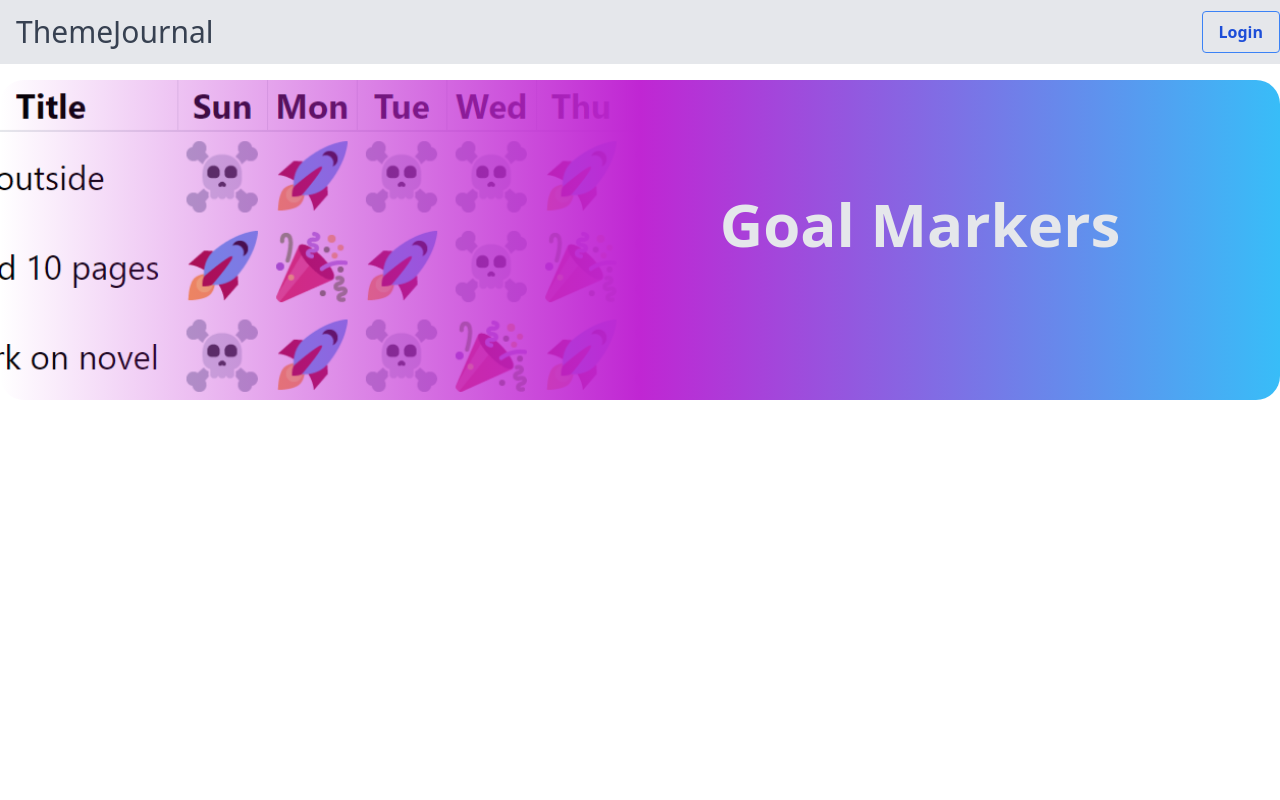
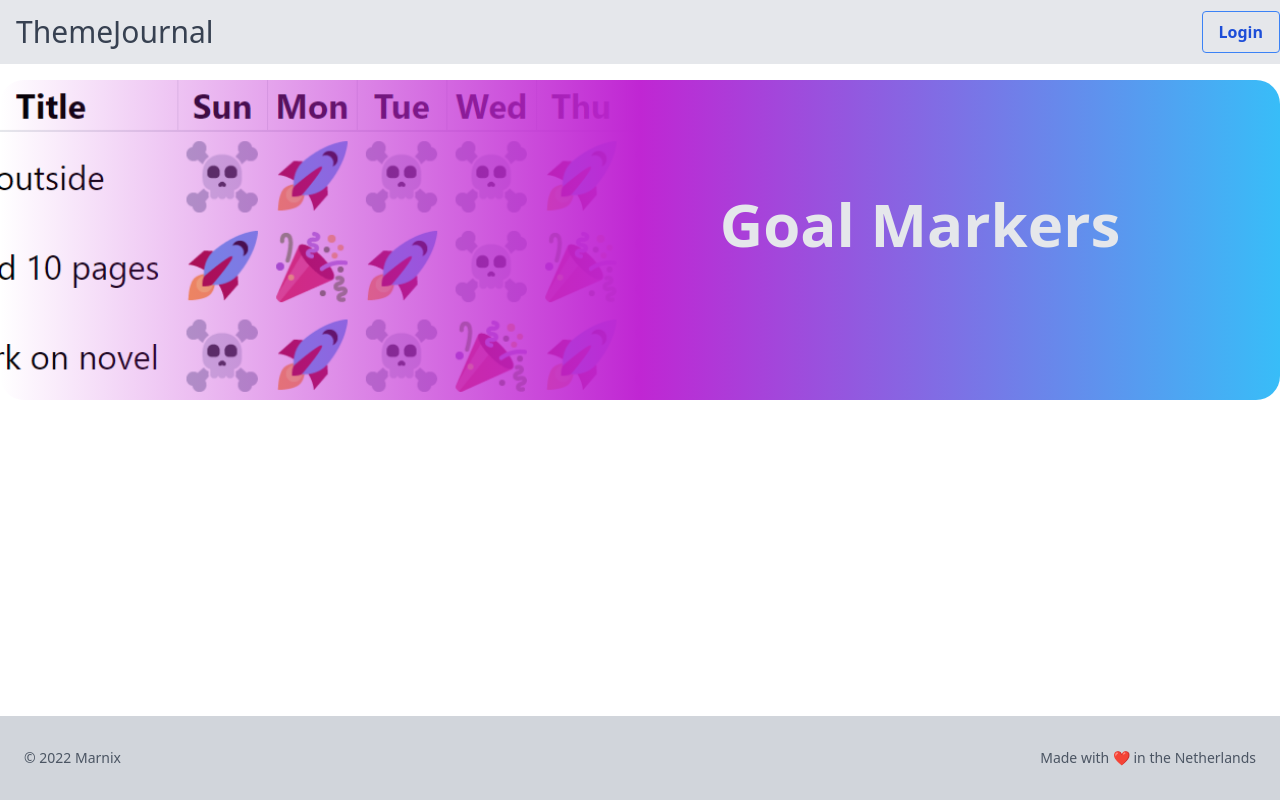
Before and after one commit to SophiaH67/theme-journal, a Next.js app: page / in a window 1280 px wide. Built offline with nearby package versions, Linux system fonts and the light colour scheme; no server answers.

Commit message:
feat: footer

```diff
--- /dev/null
+++ b/components/home/Footer.tsx
@@ -0,0 +1,22 @@
+export default function Footer() {
+  return (
+    <div className="flex w-full items-center justify-between bg-gray-300 px-4 py-4 md:px-6 md:py-8">
+      <p className="text-sm text-gray-600">
+        © {new Date().getFullYear()}{" "}
+        <a
+          className="text-gray-600 hover:text-gray-700"
+          href="https://github.com/marnixah"
+        >
+          Marnix
+        </a>
+      </p>
+      <p className="text-sm text-gray-600">
+        Made with{" "}
+        <span role="img" aria-label="heart">
+          ❤️
+        </span>{" "}
+        in the Netherlands
+      </p>
+    </div>
+  );
+}
--- a/pages/_app.tsx
+++ b/pages/_app.tsx
@@ -2,13 +2,19 @@ import "../styles/globals.css";
 import type { AppProps } from "next/app";
 import Nav from "../components/nav/Nav";
 import ReactModal from "react-modal";
+import Footer from "../components/home/Footer";
 
 function MyApp({ Component, pageProps }: AppProps) {
   ReactModal.setAppElement("#__next");
   return (
     <div className="min-w-screen min-h-screen">
-      <Nav />
-      <Component {...pageProps} />
+      <div className="flex min-h-screen flex-col justify-between">
+        <div>
+          <Nav />
+          <Component {...pageProps} />
+        </div>
+        <Footer />
+      </div>
     </div>
   );
 }
```
